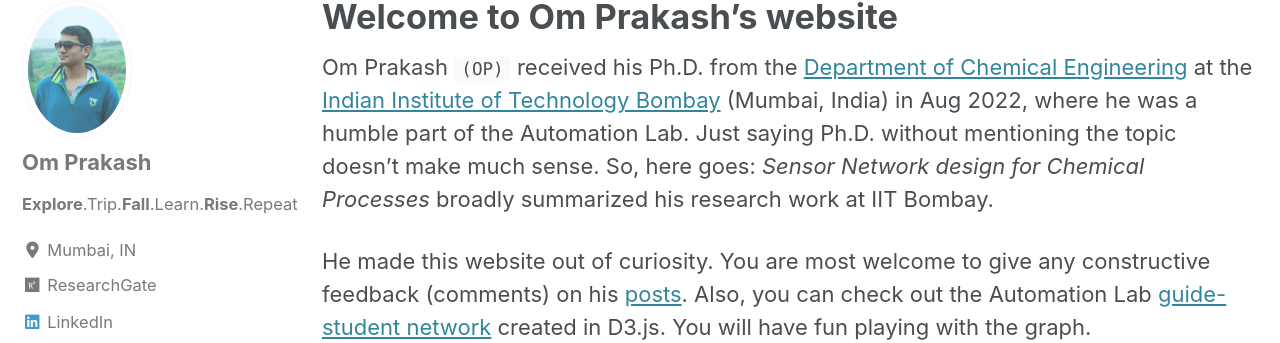
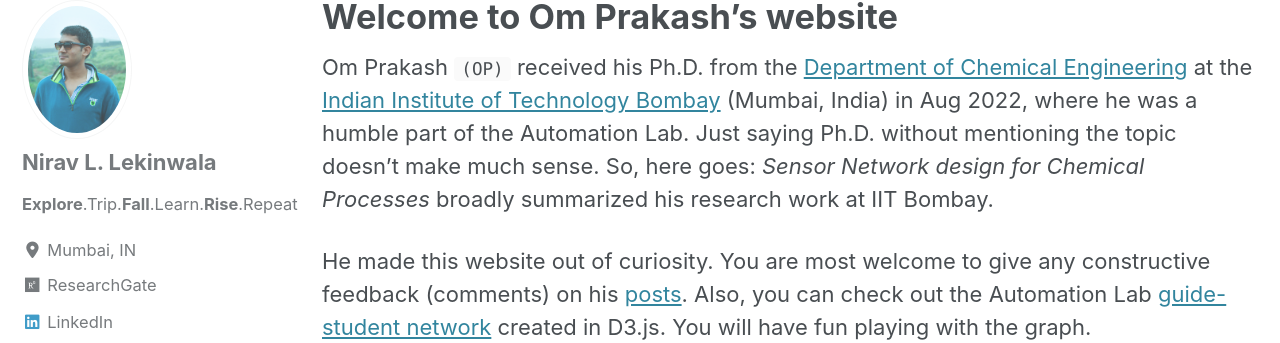
Before and after one commit to niravlekinwala/niravlekinwala.github.io, a Jekyll site: the page built from _pages/home.md, in a window 1280 px wide. Shown: the part 121-464 px from the top of the page. Built offline with Jekyll 4.4.1, drawn with Linux system fonts in a browser that asks for light colours; cached includes are drawn as plain includes; nearby versions of some CDN libraries; some of the changed lines change nothing that is shown.

Commit message:
Update _config.yml

```diff
--- a/_config.yml
+++ b/_config.yml
@@ -108,7 +108,7 @@
 
 # Site Author
 author:
-  name             : "Om Prakash"
+  name             : "Nirav L. Lekinwala"
   avatar           : "/assets/images/bio_photo.jpg" # path of avatar image, e.g. "/assets/images/bio-photo.jpg"
   bio              : "**Explore**.Trip.**Fall**.Learn.**Rise**.Repeat"
   location         : "Mumbai, IN"
@@ -119,10 +119,10 @@
       # url: mailto:your.name@email.com
     - label: "ResearchGate"
       icon: "fab fa-fw fa-researchgate"
-      url: "https://www.researchgate.net/profile/Om_Prakash120"
+      url: "https://www.researchgate.net/profile/Nirav-Lekinwala"
     - label: "LinkedIn"
       icon: "fab fa-fw fa-linkedin"
-      url: "https://www.linkedin.com/in/om-prakash-0a783291/"
+      url: "https://www.linkedin.com/in/nirav-lekinwala/"
     - #label: "Website"
       #icon: "fas fa-fw fa-link"
       # url: "https://your-website.com"
@@ -134,10 +134,10 @@
       # url: "https://github.com/"
     - label: "Instagram"
       icon: "fab fa-fw fa-instagram"
-      url: "https://www.instagram.com/omprakash.clicks/"
+      url: "https://www.instagram.com/niravlekinwala/"
     - label: "Facebook"
       icon: "fab fa-fw fa-facebook-square"
-      url: "https://www.facebook.com/profile.php?id=100001428112843"
+      url: "hhttps://www.facebook.com/niravlekinwala/"
     - label: "Blog"
       icon: "fas fa-fw fa-blog"
       url: "/blog/"
@@ -147,13 +147,13 @@
   links:
     - label: "ResearchGate"
       icon: "fab fa-fw fa-researchgate"
-      url: "https://www.researchgate.net/profile/Om_Prakash120"
+      url: "https://www.researchgate.net/profile/Nirav-Lekinwala"
     - label: "Google Scholar"
       icon: "fas fa-fw fa-graduation-cap"
-      url: "https://scholar.google.com/citations?hl=en&user=B0GS6lsAAAAJ"
+      url: "https://scholar.google.com/citations?user=EarHUEQAAAAJ"
     - label: "LinkedIn"
       icon: "fab fa-fw fa-linkedin"
-      url: "https://www.linkedin.com/in/om-prakash-0a783291/"
+      url: "https://www.linkedin.com/in/nirav-lekinwala/"
     #- label: "Twitter"
     #  icon: "fab fa-fw fa-twitter-square"
       # url:
@@ -164,7 +164,7 @@
     #  icon: "fab fa-fw fa-bitbucket"
     - label: "GitHub"
       icon: "fab fa-fw fa-github"
-      url: "https://github.com/prakashoms"
+      url: "https://github.com/niravlekinwala"
 
 
 # Reading Files
```
